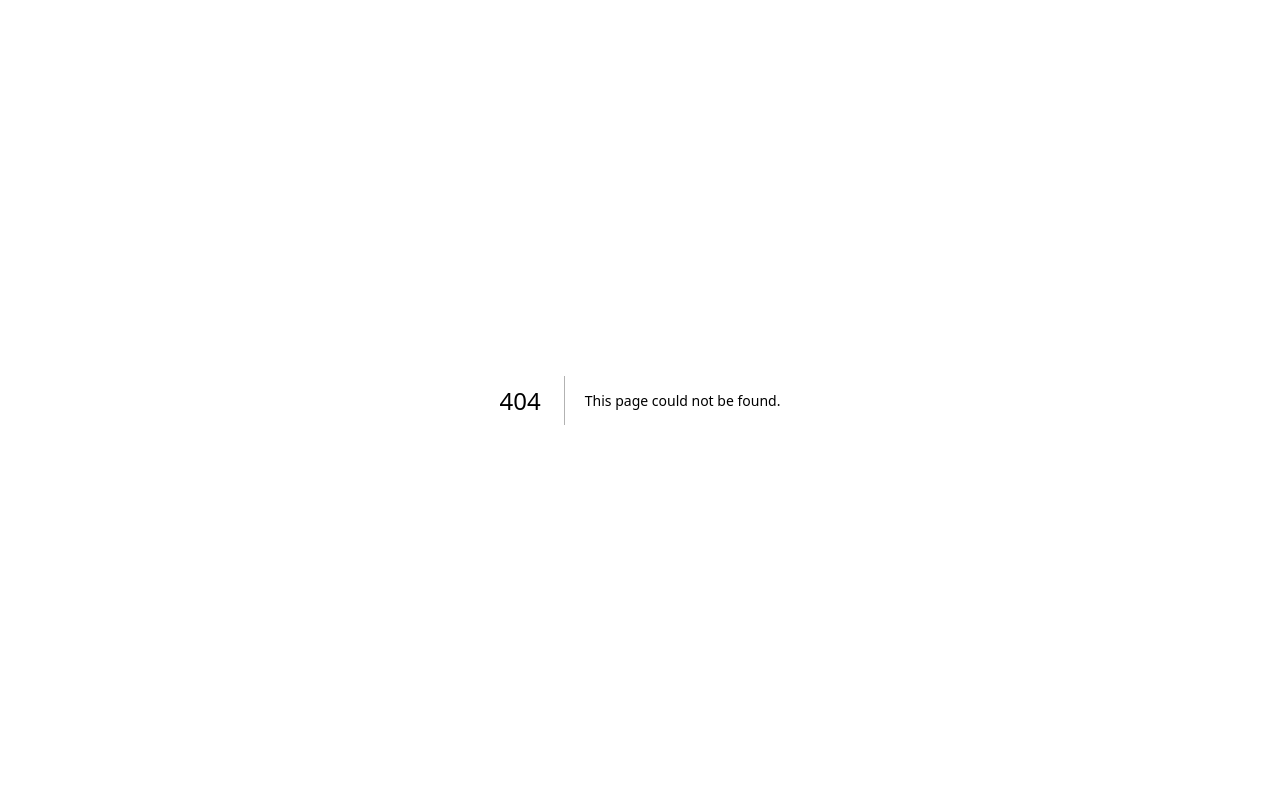
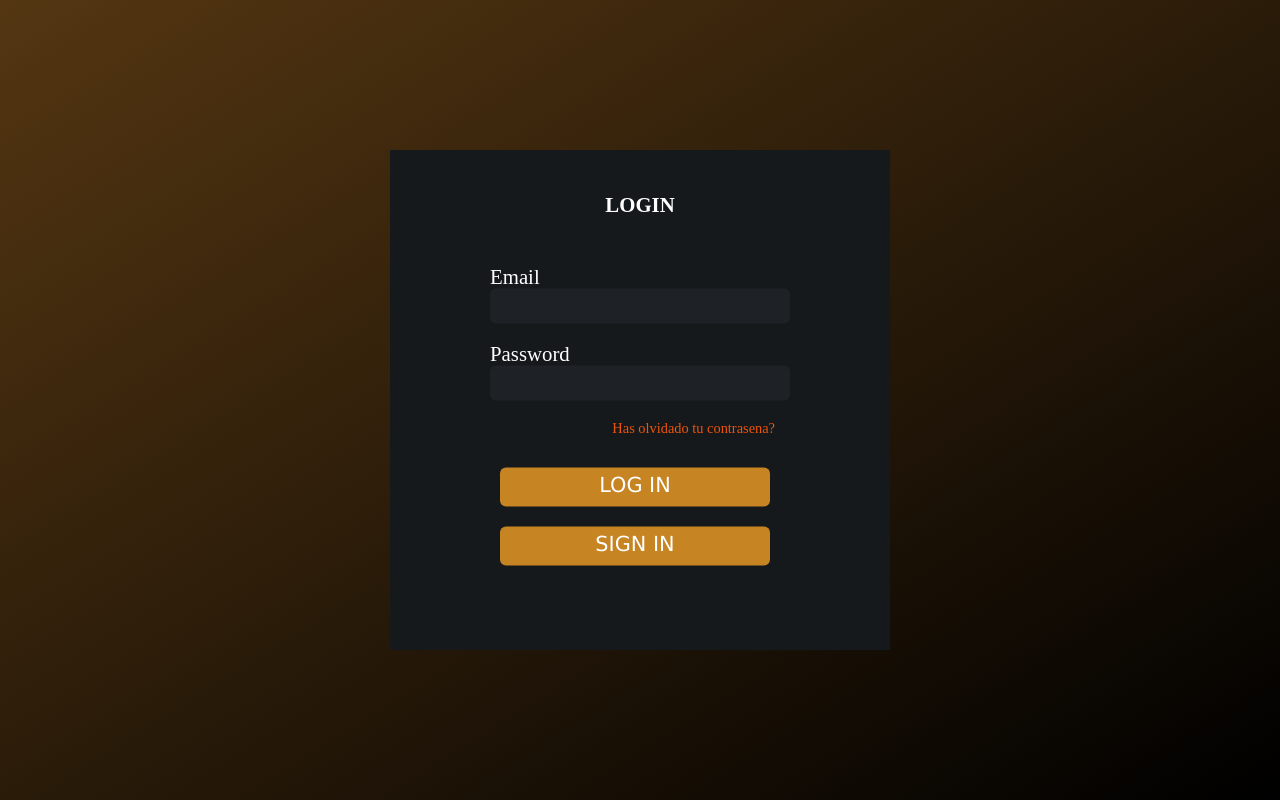
Before and after one commit to LuisaMora/ArquiSoft, a Next.js app: page /login/login in a window 1280 px wide. Before the commit this address had no page. Built offline with nearby package versions, Linux system fonts and the light colour scheme.

Commit message:
Vista Login v1
Primera version de la vista Login

```diff
--- /dev/null
+++ b/src/pages/login/login.jsx
@@ -0,0 +1,27 @@
+import styles from '@/styles/Login.module.css'
+export default function UpdateCategoriesPage() {
+    return (
+        <div className={styles.container}>
+            <div className={styles.form}>
+            <h1 className={styles.titulo}>LOGIN</h1>
+            <form className={styles.formulario} action="/send-data-here" method="post">
+
+                <label className={styles.labels}>Email</label><br></br>
+                <input className={styles.captura} type="text" /><br></br>
+
+                <label className={styles.labels}>Password</label><br></br>
+                <input className={styles.captura}type="password"/><br></br>
+
+                <div className={styles.forgotContainer}>
+                    <a href='#' className={styles.forgot}>Has olvidado tu contrasena?</a><br></br>
+                </div>
+
+                <div className={styles.posicionBoton}>
+                    <button className={styles.botonLI} type="submit">LOG IN</button><br></br>
+                    <button className={styles.botonSI} type="submit">SIGN IN</button><br></br>
+                </div>
+            </form>
+            </div>
+        </div>
+    )
+  }
--- /dev/null
+++ b/src/styles/Login.module.css
@@ -0,0 +1,99 @@
+.container{
+    min-height: 100vh;
+    display: flex;
+    align-items: center;
+    justify-content: center;
+    background: #C68422;
+    padding: 30px;
+    background: linear-gradient(to bottom right,hsl(33, 65%, 20%), black );
+}
+
+
+.titulo, .labels,  .botonLI, .botonSI{
+    color: white;
+    font-size: 130%;
+}
+
+.forgot{
+    color: white;
+    font-size: 90%;
+}
+
+.titulo{
+    padding-top: 7%;
+    color: rgb(255, 255, 255);
+    text-align: center;
+}
+
+.form{
+    background-color:#16191c;
+    height: 500px;
+    width: 500px;
+    position: absolute;
+    top: 50%;
+    left: 50%;
+    transform: translate(-50%, -50%);
+}
+.titulo{
+    text-align: center;
+    margin-top: 8px;
+}
+.formulario{
+    position: absolute;
+    top: 50%;
+    left: 50%;
+    transform: translate(-50%, -50%);
+    margin-top: 20px;
+}
+.captura{
+    background-color: #1E2126;
+    display: flex;
+    justify-content: center;
+    border: 0;
+    width: 300px;
+    height: 35px;
+    border-radius: 6px;
+    color: white;
+}
+
+.forgotContainer{
+    align-content: end;
+    text-align: end;
+
+    padding-top: 0;
+    padding-bottom: 7%;
+}
+
+.botonLI, .botonSI{
+    display: inline-block;
+    width: 270px;
+    text-align: right;
+    font-style: normal;
+}
+
+.forgot{
+    padding-right: 5%;
+    text-align: right;
+    color: rgb(234, 85, 11);
+}
+
+.botonLI, .botonSI{
+    text-align: center;
+    background-color: #C68422;
+    color: white;
+    border-radius: 6px;
+    padding: 5px 10px 10px 10px;
+    margin: 10px;
+    border: 0;
+    font-family: Verdana, Geneva, Tahoma, sans-serif;
+}
+.posicionBoton{
+    width: 100%;
+    margin: 0 auto;
+    justify-content: center;
+}
+.checks{
+    display: flex;
+    justify-content: center;
+    margin-bottom: 10px;
+}
```
